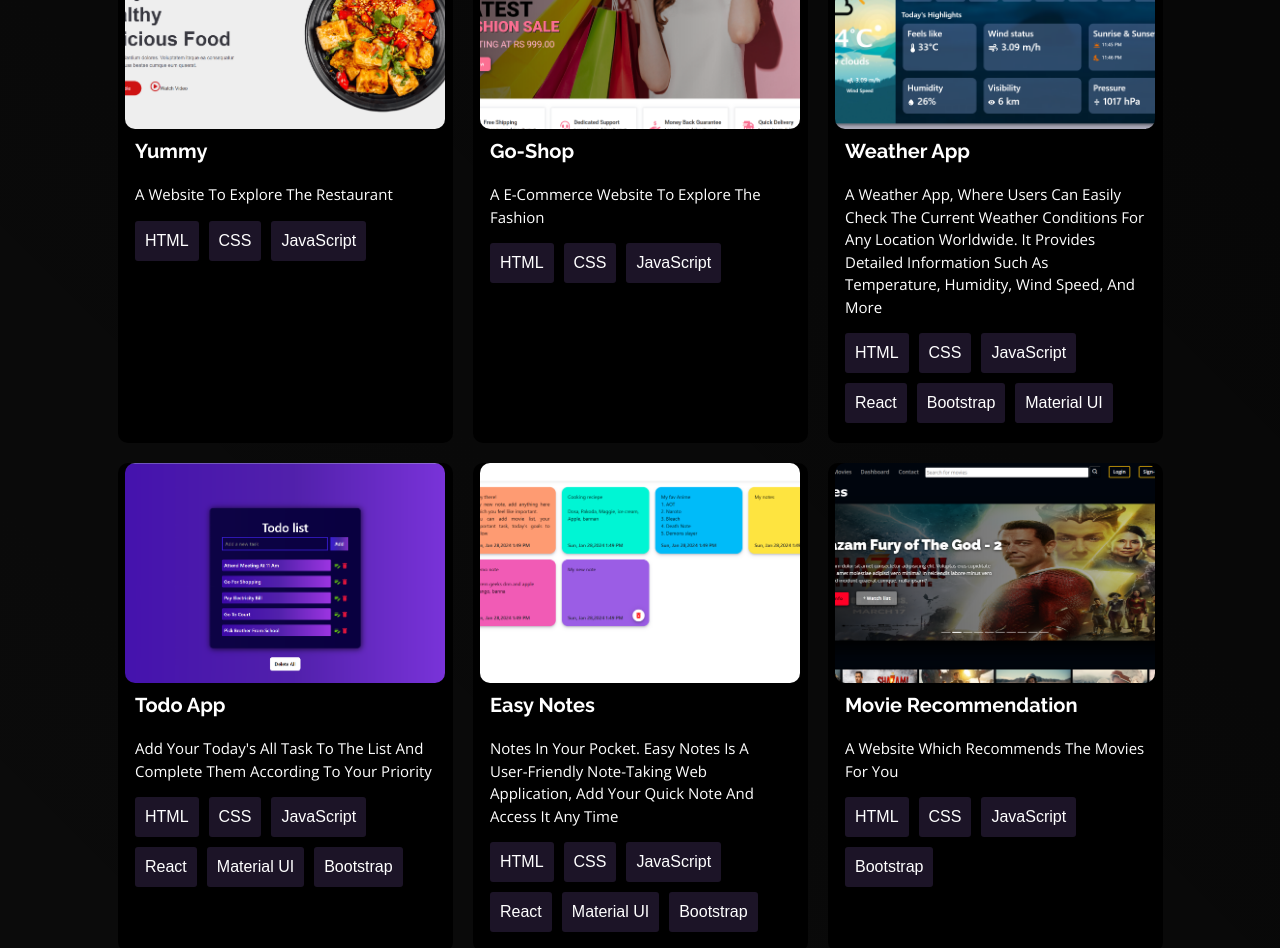
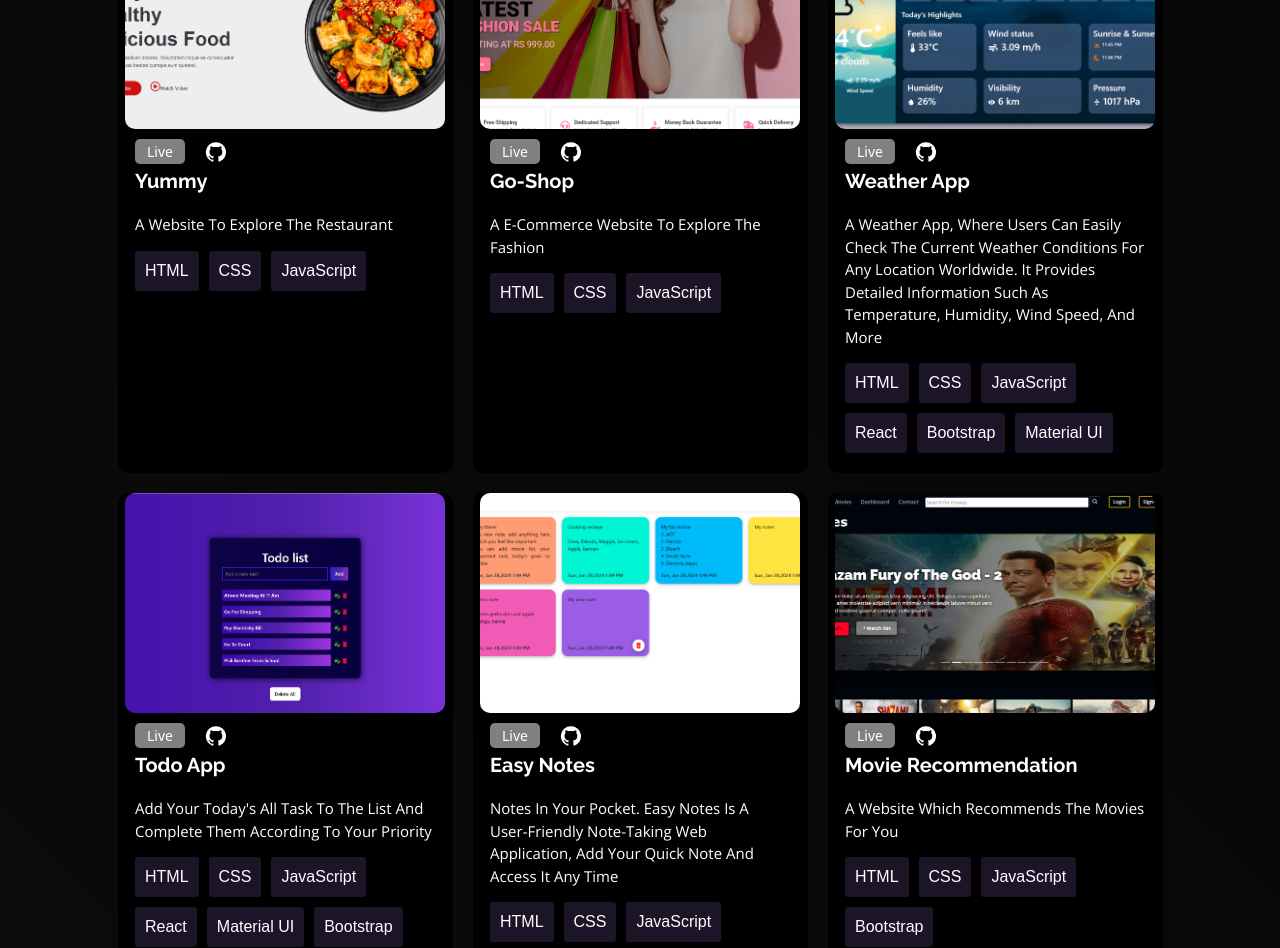
Before and after one commit to VishnuSangammanavar/my_portfolio, a React (Create React App) app: page / in a window 1280 px wide. Shown: the part 1960-2908 px from the top of the page. Built offline with nearby package versions, Linux system fonts and the light colour scheme.

Commit message:
resume link updated

```diff
--- a/src/App.css
+++ b/src/App.css
@@ -452,6 +452,31 @@
   transition: 0.5s;
 }
 
+.projects .project .info .access-links {
+  display: flex;
+  align-items: center;
+  gap: 20px;
+  margin-bottom: 5px;
+}
+
+.projects .project .info .access-links .link {
+  padding: 2px 12px;
+  background-color: gray;
+  color: #fff;
+  border-radius: 5px;
+  font-size: 1.4rem;
+  text-transform: capitalize;
+  text-decoration: none;
+}
+
+.projects .project .info .access-links .link:hover {
+  text-decoration: underline;
+}
+
+.projects .project .info .access-links .github {
+  color: #fff;
+}
+
 .projects .project .info h3 {
   font-weight: 700;
   font-size: 2rem;
--- a/src/Components/Contact.js
+++ b/src/Components/Contact.js
@@ -1,4 +1,4 @@
-import React from 'react'
+import React from 'react';
 import SendIcon from '@mui/icons-material/Send';
 import PhoneIcon from '@mui/icons-material/Phone';
 import Social from './Social';
@@ -17,7 +17,7 @@
                                 <a href="tel:6360258267"><PhoneIcon className='icon' />+91 6360258267</a>
                             </div>
                             <Social />
-                            <a href="Documents/Vishnu_Sangammanavar.pdf" download className="btn btn-outline-danger hire">get my resume</a>
+                            <a href="https://drive.google.com/file/d/1Gq94t310ghnHQ1WwA5almok9Vmrvfrsb/view?usp=sharing" className="btn btn-outline-danger hire">get my resume</a>
                         </div>
                         <div className="col-lg-6 form">
                             <form action="https://formspree.io/f/xvojrebq" method="post">
--- a/src/Components/Hero.js
+++ b/src/Components/Hero.js
@@ -12,7 +12,7 @@
                             <h1>Hi, I'm <br />Vishnu Sangammanavar</h1>
                             <span>Eat -&gt; Sleep -&gt; Code -&gt; Repeat</span>
                             <p>Hello! I am 21 Current student looking to join the workforce to gain real-world experience. I completed my BCA at KLE Society's College of BCA RLSI, Belagavi with aggregate CGPA of 7.9. Ability to complete tasks on time in both individual and team settings. Dedicated worker with excellent computer skills and time management. Very much eager to learn new things.</p>
-                            <a href="./Documents/Vishnu_Sangammanavar.pdf" download className="btn btn-outline-danger hire">Get my resume</a>
+                            <a href="https://drive.google.com/file/d/1Gq94t310ghnHQ1WwA5almok9Vmrvfrsb/view?usp=sharing" className="btn btn-outline-danger hire">Get my resume</a>
                         </div>
                         <div className="col-lg-4 col-md-6 image">
                             <img src="./img/myimg.jpg" alt="My image" />
--- a/src/Components/Project.js
+++ b/src/Components/Project.js
@@ -1,7 +1,8 @@
 import React from 'react'
 import LaunchIcon from '@mui/icons-material/Launch';
+import { GitHub } from '@mui/icons-material';
 
-const Project = ({projectUrl, imgUrl, title, desc, tags}) => {
+const Project = ({projectUrl, githubLink, imgUrl, title, desc, tags}) => {
   return (
     <div className="project">
         <a href={projectUrl} target="_blank">
@@ -10,6 +11,10 @@
             </div>
         </a>
         <div className="info">
+            <div className="access-links">
+                <a href={projectUrl} className='link'>live</a>
+                <a href={githubLink} className='github'><GitHub fontSize='large' /></a>
+            </div>
             <h3>{title}</h3>
             <p>{desc}</p>
             <div className="tags">
--- a/src/Data.js
+++ b/src/Data.js
@@ -72,6 +72,7 @@
 const project = [
     {
         projectUrl: "https://vishnusangammanavar.github.io/Yummy-Resturent/",
+        githubLink: "https://github.com/VishnuSangammanavar/Yummy-Resturent",
         imgUrl: "url('./img/Resturent.png')",
         title: "Yummy",
         desc: "A website to explore the restaurant",
@@ -79,6 +80,7 @@
     },
     {
         projectUrl: "https://vishnusangammanavar.github.io/Go-shop/",
+        githubLink: "https://github.com/VishnuSangammanavar/Go-shop",
         imgUrl: "url('./img/e-commerce.png')",
         title: "Go-Shop",
         desc: "A e-commerce website to explore the fashion",
@@ -86,6 +88,7 @@
     },
     {
         projectUrl: "https://vishnusangammanavar.github.io/Weather-App/",
+        githubLink: "https://github.com/VishnuSangammanavar/Weather-App",
         imgUrl: "url('./img/Weather.png')",
         title: "Weather App",
         desc: "A weather app, where users can easily check the current weather conditions for any location worldwide. It provides detailed information such as temperature, humidity, wind speed, and more",
@@ -93,6 +96,7 @@
     },
     {
         projectUrl: "https://vishnusangammanavar.github.io/TodoApp/",
+        githubLink: "https://github.com/VishnuSangammanavar/TodoApp",
         imgUrl: "url('./img/TodoApp.png')",
         title: "Todo App",
         desc: "Add your today's all task to the list and complete them according to your priority",
@@ -100,6 +104,7 @@
     },
     {
         projectUrl: "https://vishnusangammanavar.github.io/Easy-Notes/",
+        githubLink: "https://github.com/VishnuSangammanavar/Easy-Notes",
         imgUrl: "url('./img/EasyNote.png')",
         title: "Easy Notes",
         desc: "Notes in your pocket. Easy Notes is a user-friendly note-taking web application, Add your quick note and access it any time",
@@ -107,6 +112,7 @@
     },
     {
         projectUrl: "https://vishnusangammanavar.github.io/movie-recommendation/",
+        githubLink: "https://github.com/VishnuSangammanavar/movie-recommendation",
         imgUrl: "url('./img/Netflix.png')",
         title: "Movie Recommendation",
         desc: "A website which recommends the movies for you",
```
Also changed, not shown: 2 other files (tests, documents, lock files or other folders).
